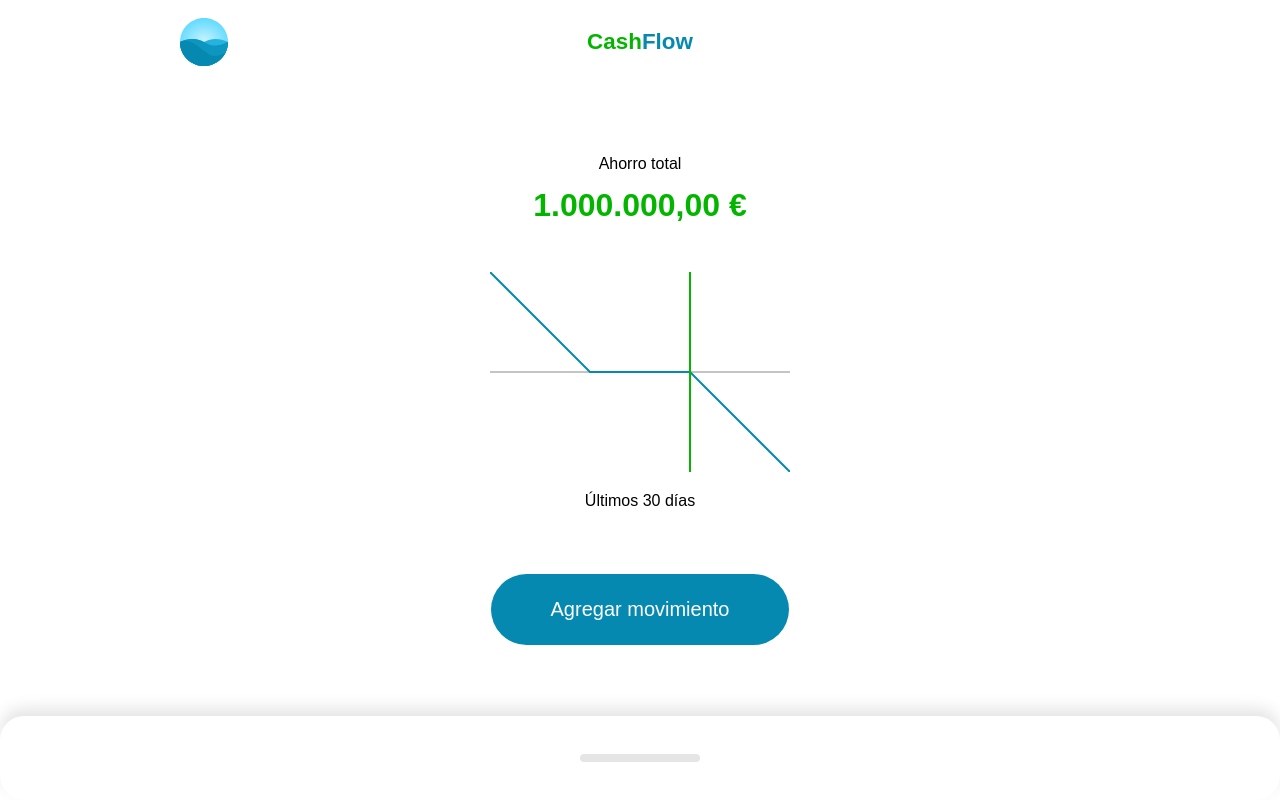
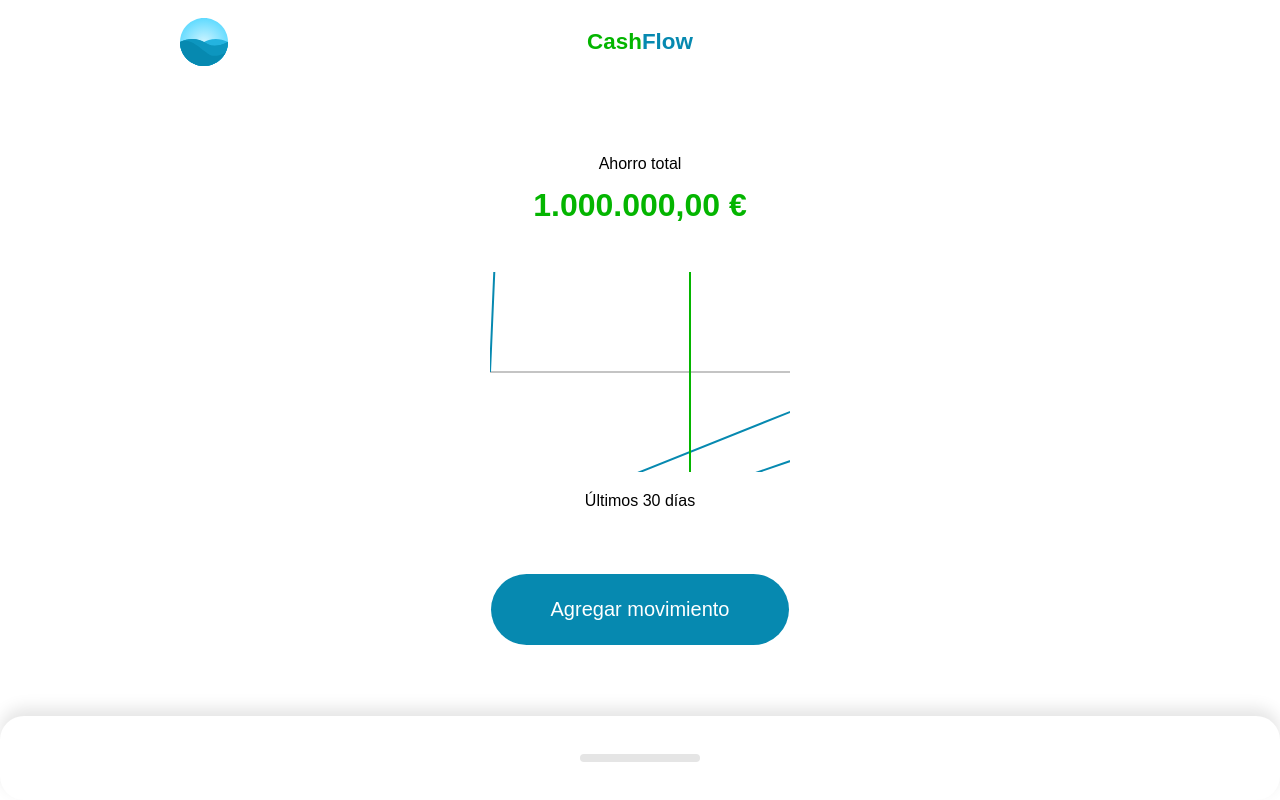
Before and after one commit to JDanielStart/vue-cash-flow, a Vue app: page / in a window 1280 px wide. Built offline with nearby package versions, Linux system fonts and the light colour scheme.

Commit message:
Graphic coordinates created

```diff
--- a/src/components/Home.vue
+++ b/src/components/Home.vue
@@ -12,7 +12,7 @@
                 :amount="amount"
             >
                 <template #graphic>
-                    <Graphic/>
+                    <Graphic :amounts="amounts"/>
                 </template>
                 <template #action>
                     <Action/>
@@ -43,11 +43,11 @@
             Action,
             Movements,
             Graphic,
-    Graphic
         },
         data() {
             return {
                 amount: null,
+                amounts: [100, 200, 500, 200, -400, -600, -300, 0, 300, 500],
                 label: null,
                 movements: [
                     {
--- a/src/components/Resume/Graphic.vue
+++ b/src/components/Resume/Graphic.vue
@@ -16,7 +16,7 @@
                 fill="none"
                 stroke="#0689b0"
                 stroke-width="2"
-                points="0,0 100,100 200,100 300,200"
+                :points="points"
             />
             <line
                 stroke="#04b500"
@@ -31,6 +31,41 @@
     </div>
 </template>
 
+<script setup>
+
+    import { computed, toRefs } from 'vue';
+
+    const props = defineProps({
+        amounts:
+            {
+                type: Array,
+                default: () => [],
+            }
+    });
+
+
+    const { amounts } = toRefs(props);
+
+    const amountToPixels = () => {
+        const min = Math.min(...amounts.value);
+        const max = Math.max(...amounts.value);
+
+        return `${min}, ${max}`;
+    }
+
+    const points = computed(() => {
+
+        const total = amounts.value.length;
+        return Array(total).fill(100).reduce((points, amount, index) => {
+            const x = (300 / total) * (index + 1);
+            const y = amountToPixels(amount);
+            console.log(y);
+            return `${points} ${x},${y}`;
+        }, "0, 100");
+    });
+
+</script>
+
 <style scoped>
     svg {
         width: 100%;
```
Lines whose indentation alone changed are shown as unchanged.
